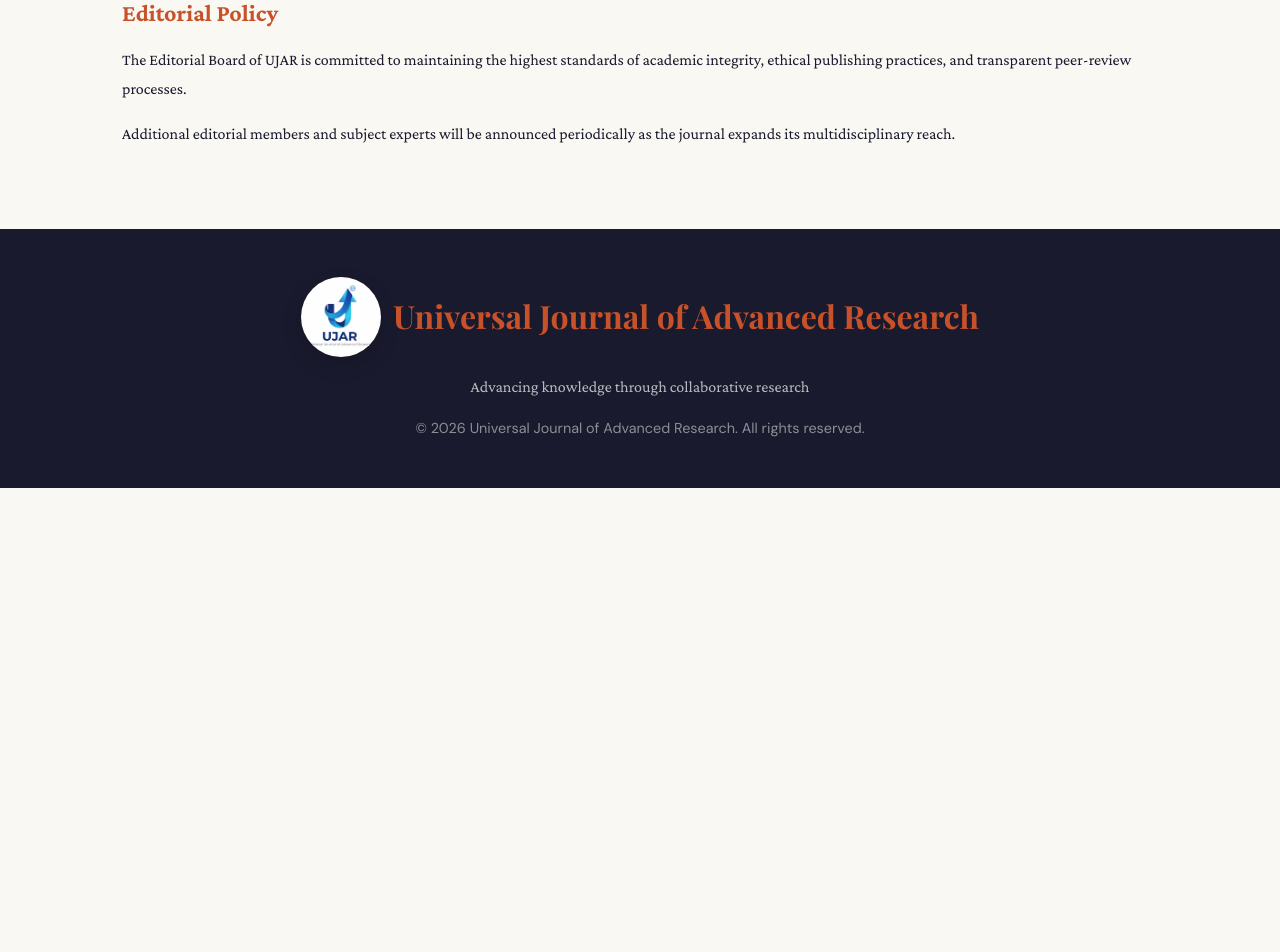
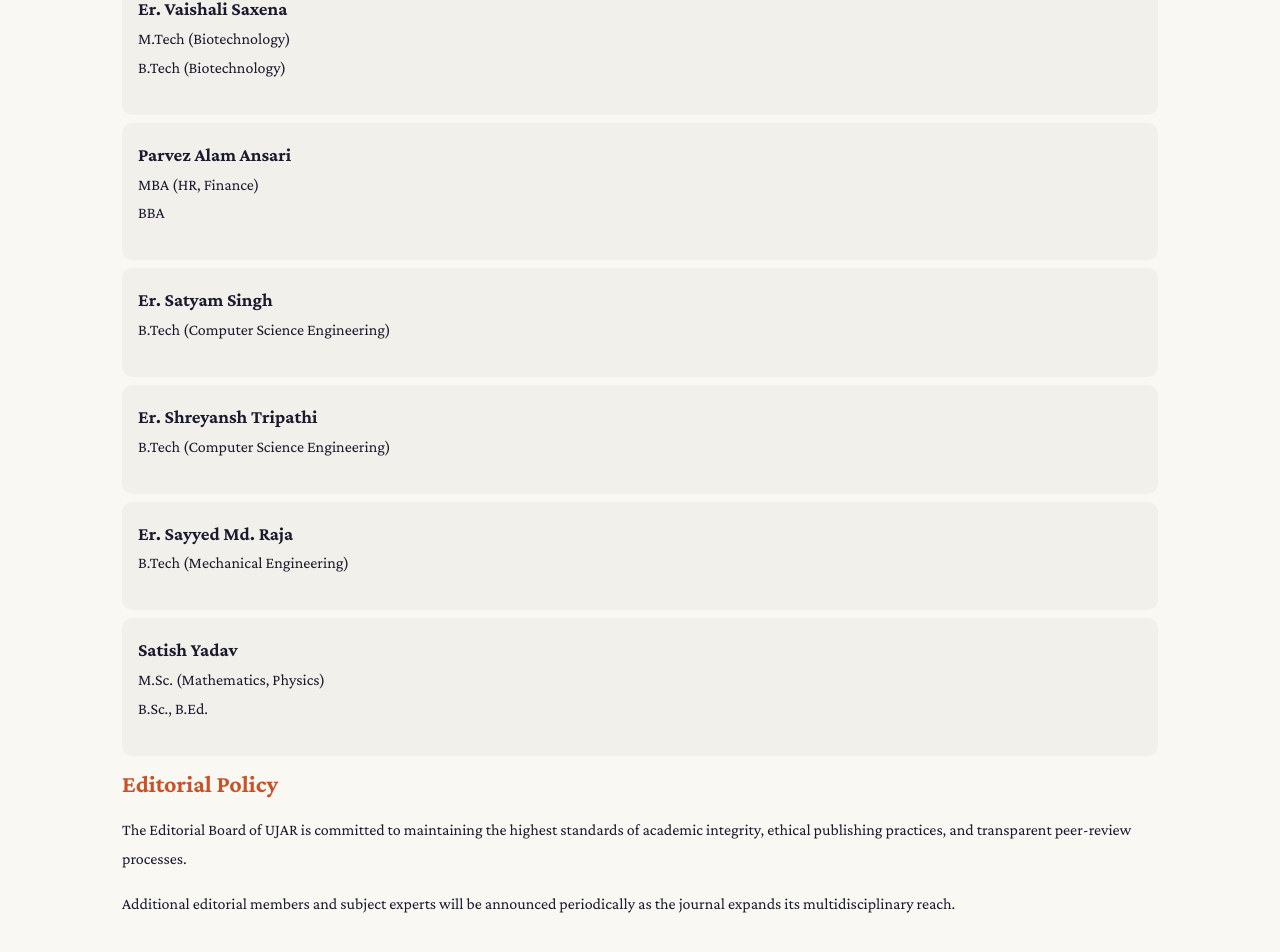
Before and after one commit to shreyanshAmpleServ/ResearchScholarApp, a React (Vite) app: page /editorial-board in a window 1280 px wide. Shown: the part 738-1690 px from the top of the page. Before the commit the page ends 1226 px from the top, so only its background shows below. Built offline with nearby package versions, Linux system fonts and the light colour scheme.

Commit message:
editor board

```diff
--- a/src/Components/EditorialBoardPage/index.jsx
+++ b/src/Components/EditorialBoardPage/index.jsx
@@ -20,12 +20,55 @@ const EditorialBoardPage = () => {
 
       <section className="content-section">
         <h2>Associate Editor</h2>
+
         <div className="profile-card slide-up">
           <h3>Er. Praveen Kumar Yadav</h3>
           <p>
             M.Tech (Environmental Engineering)
             <br />
             B.Tech (Civil Engineering)
+          </p>
+        </div>
+
+        <div className="profile-card slide-up">
+          <h3>Er. Vaishali Saxena</h3>
+          <p>
+            M.Tech (Biotechnology)
+            <br />
+            B.Tech (Biotechnology)
+          </p>
+        </div>
+
+        <div className="profile-card slide-up">
+          <h3>Parvez Alam Ansari</h3>
+          <p>
+            MBA (HR, Finance)
+            <br />
+            BBA
+          </p>
+        </div>
+
+        <div className="profile-card slide-up">
+          <h3>Er. Satyam Singh</h3>
+          <p>B.Tech (Computer Science Engineering)</p>
+        </div>
+
+        <div className="profile-card slide-up">
+          <h3>Er. Shreyansh Tripathi</h3>
+          <p>B.Tech (Computer Science Engineering)</p>
+        </div>
+
+        <div className="profile-card slide-up">
+          <h3>Er. Sayyed Md. Raja</h3>
+          <p>B.Tech (Mechanical Engineering)</p>
+        </div>
+
+        <div className="profile-card slide-up">
+          <h3>Satish Yadav</h3>
+          <p>
+            M.Sc. (Mathematics, Physics)
+            <br />
+            B.Sc., B.Ed.
           </p>
         </div>
       </section>
--- a/src/routes/pages.css
+++ b/src/routes/pages.css
@@ -30,7 +30,8 @@
 
 .profile-card,
 .charge-card {
-  padding: 1.5rem;
+  padding: 1rem;
+  margin-bottom: 0.5rem;
   border-radius: 10px;
   background: rgba(0, 0, 0, 0.03);
 }
```
